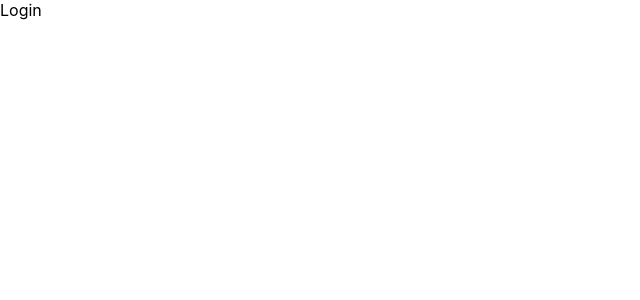
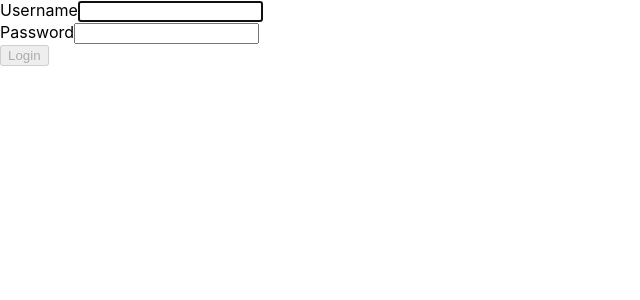
Before and after one commit to pjumruspun/CompSecProject, a React (Create React App) app in the folder frontend/: page /login in a window 1280 px wide. Shown: the top 300 px of the page, without its empty margins (0-640 px from the left). Built offline with nearby package versions, Linux system fonts and the light colour scheme.

Commit message:
added login page

```diff
--- a/frontend/src/Login.js
+++ b/frontend/src/Login.js
@@ -1,10 +1,54 @@
+import axios from 'axios';
+import React, { useState } from "react";
+import { Button, FormGroup, FormControl, FormLabel } from "react-bootstrap";
+import "./Login.css";
 
-function Login() {
+export default function Login() {
+  const [error, setError] = useState("");
+  const [username, setUsername] = useState("");
+  const [password, setPassword] = useState("");
+
+  const LOGIN_ERROR_MSG = 'username/password is invalid';
+
+  function validateForm() {
+    return username.length > 0 && password.length > 0;
+  }
+
+  function onClickSubmit(event) {
+    event.preventDefault();
+    try {
+      const result = axios.post('/api/login', { username, password });
+      if (result.status === 200) window.location.href = '/blog';
+      else setError(LOGIN_ERROR_MSG);
+    } catch(e) {
+      setError(LOGIN_ERROR_MSG);
+    }
+  }
+
   return (
-    <div>
-        Login
+    <div className="Login">
+      <form onSubmit={onClickSubmit}>
+        <FormGroup controlId="username" bsSize="large">
+          <FormLabel>Username</FormLabel>
+          <FormControl
+            autoFocus
+            type="username"
+            value={username}
+            onChange={e => setUsername(e.target.value)}
+          />
+        </FormGroup>
+        <FormGroup controlId="password" bsSize="large">
+          <FormLabel>Password</FormLabel>
+          <FormControl
+            value={password}
+            onChange={e => setPassword(e.target.value)}
+            type="password"
+          />
+        </FormGroup>
+        <Button block bsSize="large" disabled={!validateForm()} type="submit">
+          Login
+        </Button>
+      </form>
     </div>
   );
 }
-
-export default Login;
```
Also changed, not shown: frontend/package.json (+6 -1 lines), frontend/src/Login.css (added), 1 other file (tests, documents, lock files or other folders).
